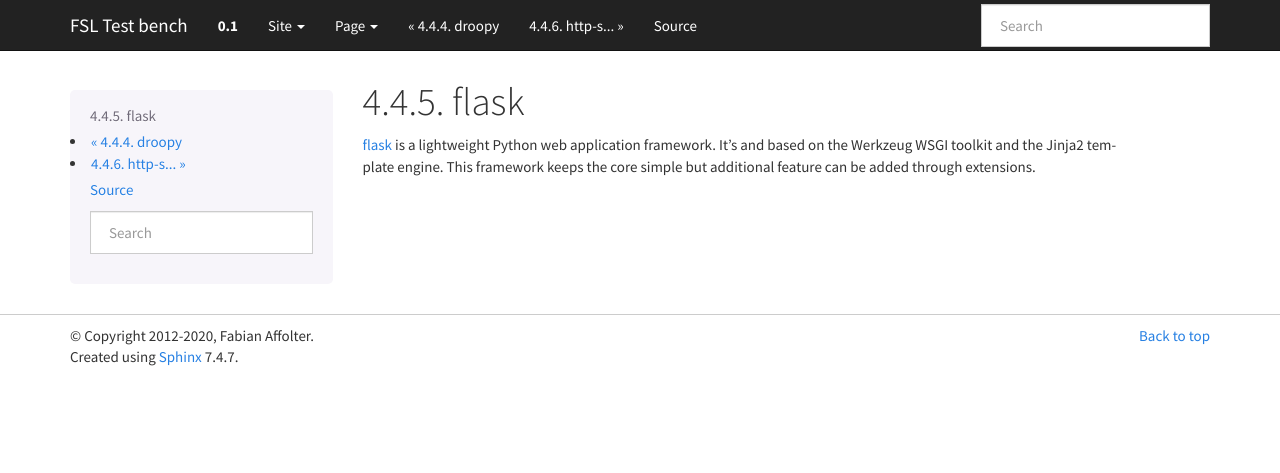
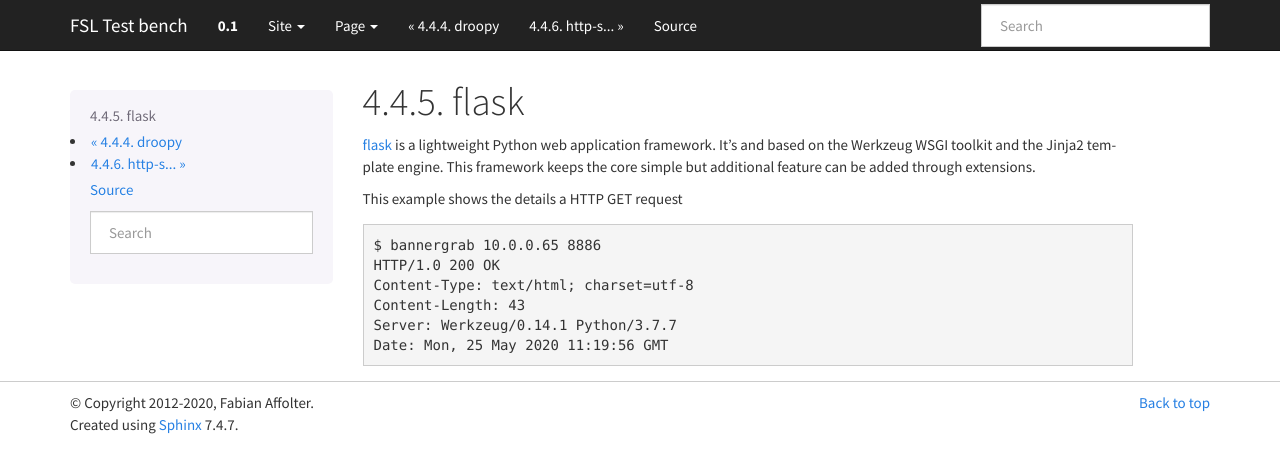
Before and after one commit to fabaff/fsl-test-bench, a Sphinx documentation site: the page built from docs/services/webserver/flask.rst, in a window 1280 px wide. Shown: the top 473 px of the page. Built offline with Sphinx 7.4.7, drawn with Linux system fonts in a browser that asks for light colours; pages that are not in the unit, such as notebooks, are missing from menus.

Commit message:
Add service banner

```diff
--- a/docs/services/webserver/flask.rst
+++ b/docs/services/webserver/flask.rst
@@ -4,6 +4,15 @@
 
 flask
 =====
-`flask`_ is a lightweight Python web application framework. It's  and based on
+`flask`_ is a lightweight Python web application framework. It's and based on
 the Werkzeug WSGI toolkit and the Jinja2 template engine. This framework keeps
 the core simple but additional feature can be added through extensions.
+
+This example shows the details a HTTP GET request ::
+
+    $ bannergrab 10.0.0.65 8886
+    HTTP/1.0 200 OK
+    Content-Type: text/html; charset=utf-8
+    Content-Length: 43
+    Server: Werkzeug/0.14.1 Python/3.7.7
+    Date: Mon, 25 May 2020 11:19:56 GMT
```
